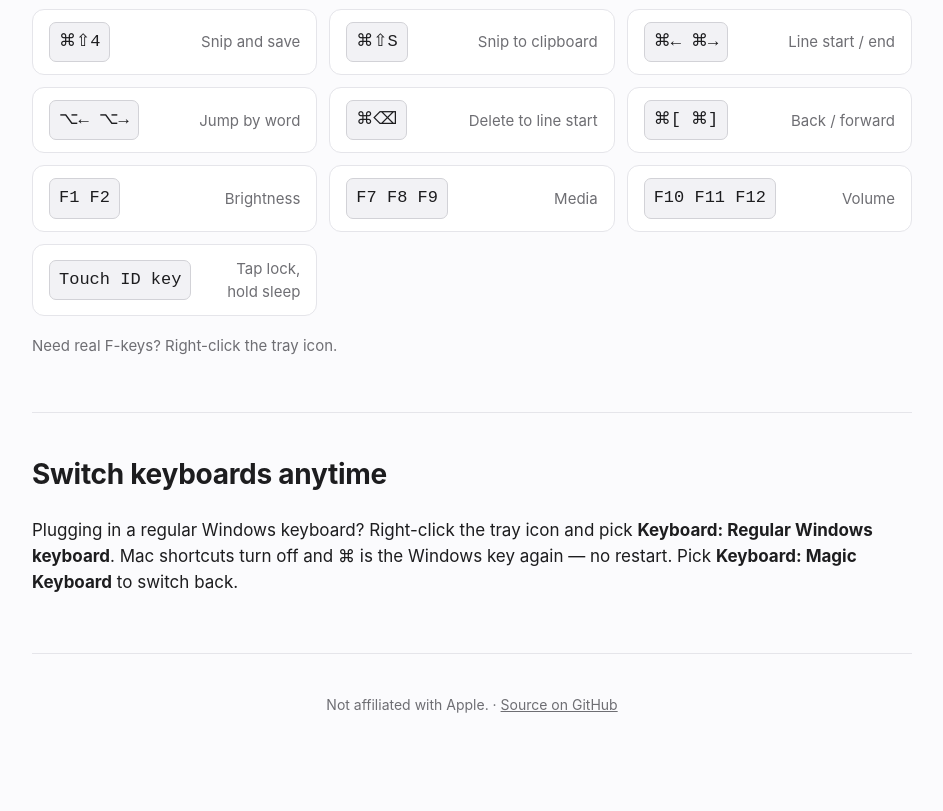
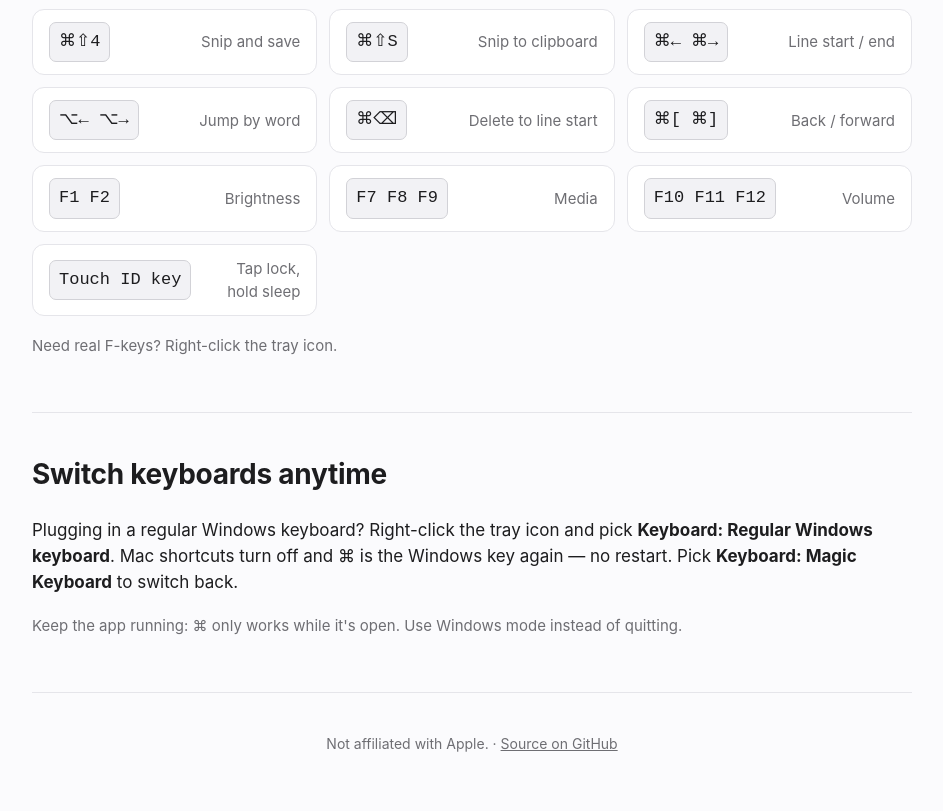
Before and after one commit to naumankarjikar26-ctrl/Magic-Keybaord-for-windows., a plain HTML site: page docs/index.html in a window 1280 px wide. Shown: the part 1299-2110 px from the top of the page, without its empty margins (168-1111 px from the left). Before the commit the page ends 2071 px from the top, so only its background shows below. Drawn offline with Linux system fonts and the light colour scheme.

Commit message:
Website: note that the app needs to stay open
Co-Authored-By: Claude Opus 5.5 <noreply@anthropic.com>
Claude-Session: https://claude.ai/code/session_016Qjy79kN2ce3baeZTmJigk

```diff
--- a/docs/index.html
+++ b/docs/index.html
@@ -119,6 +119,7 @@
   <section>
     <h2>Switch keyboards anytime</h2>
     <p>Plugging in a regular Windows keyboard? Right-click the tray icon and pick <b>Keyboard: Regular Windows keyboard</b>. Mac shortcuts turn off and ⌘ is the Windows key again — no restart. Pick <b>Keyboard: Magic Keyboard</b> to switch back.</p>
+    <p class="note">Keep the app running: ⌘ only works while it's open. Use Windows mode instead of quitting.</p>
   </section>
 
   <footer>
```
